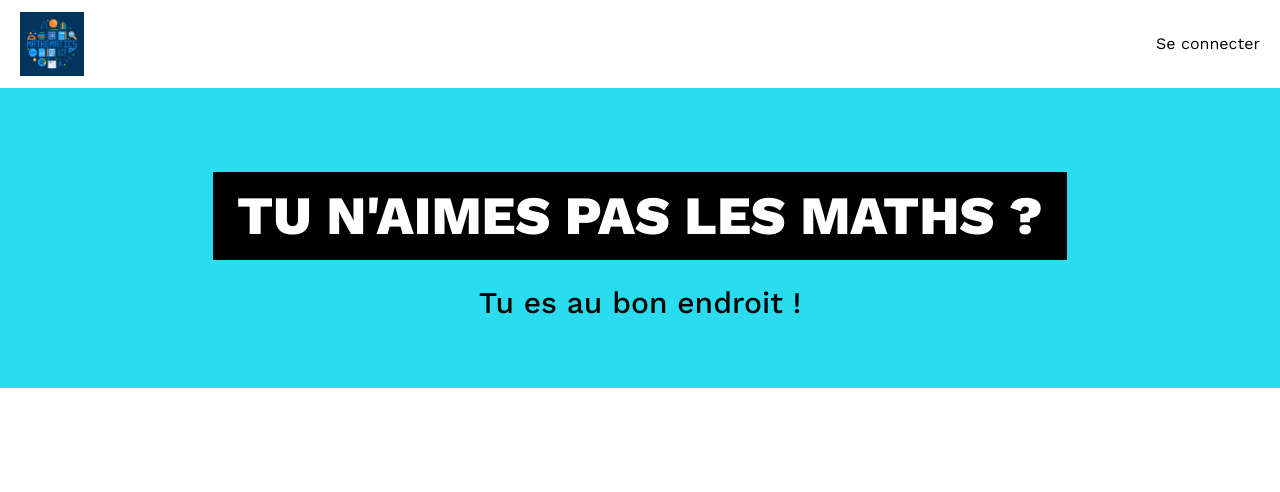
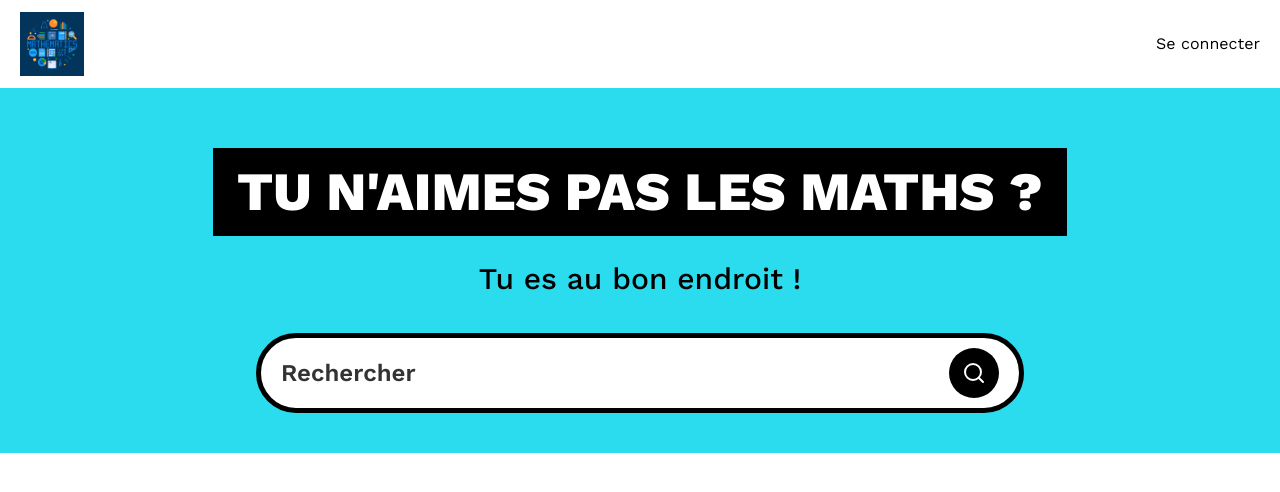
Before and after one commit to VinchC/next_type_tail, a Next.js app: page / in a window 1280 px wide. Shown: the top 492 px of the page. Built offline with nearby package versions, Linux system fonts and the light colour scheme; no server answers.

Commit message:
SearchForm and SearchFormReset components created to manager query

```diff
--- a/app/(root)/layout.tsx
+++ b/app/(root)/layout.tsx
@@ -1,4 +1,4 @@
-import Navbar from "../components/Navbar";
+import Navbar from "../../components/Navbar";
 
 export default function Layout({
   children,
--- a/app/(root)/page.tsx
+++ b/app/(root)/page.tsx
@@ -1,9 +1,18 @@
-export default function Home() {
+import SearchForm from "../../components/SearchForm";
+
+export default async function Home({
+  searchParams,
+}: {
+  searchParams: Promise<{ query?: string }>;
+}) {
+  const queryB = (await searchParams).query;
+
   return (
     <>
       <section className="blue_container">
         <h1 className="heading">Tu n&apos;aimes pas les maths ?</h1>
         <p className="sub-heading !max-w-3xl">Tu es au bon endroit !</p>
+        <SearchForm query={queryB} />
       </section>
     </>
   );
--- /dev/null
+++ b/components/SearchForm.tsx
@@ -0,0 +1,27 @@
+import Form from "next/form";
+import SearchFormReset from "./SearchFormReset";
+import { Search } from "lucide-react";
+
+const SearchForm = ({ query }: { query?: string }) => {
+  return (
+    <>
+      <Form action="/" scroll={false} className="search-form">
+        <input
+          name="query"
+          defaultValue={query}
+          className="search-input"
+          placeholder={"Rechercher"}
+        />
+
+        <div className="flex gap-2">
+          {query && <SearchFormReset />}
+          <button type="submit" className="search-btn text-white">
+            <Search className="size-6" />
+          </button>
+        </div>
+      </Form>
+    </>
+  );
+};
+
+export default SearchForm;
--- /dev/null
+++ b/components/SearchFormReset.tsx
@@ -0,0 +1,24 @@
+"use client";
+
+import { X } from "lucide-react";
+import Link from "next/link";
+
+const SearchFormReset = () => {
+  const reset = () => {
+    const form = document.querySelector(".search-form") as HTMLFormElement;
+
+    if (form) form.reset();
+  };
+
+  return (
+    <>
+      <button type="reset" onClick={reset}>
+        <Link href="/" className="search-btn text-white">
+          <X className="size-6" />
+        </Link>
+      </button>
+    </>
+  );
+};
+
+export default SearchFormReset;
--- /dev/null
+++ b/components/ui/button.tsx
@@ -0,0 +1,57 @@
+import * as React from "react"
+import { Slot } from "@radix-ui/react-slot"
+import { cva, type VariantProps } from "class-variance-authority"
+
+import { cn } from "@/lib/utils"
+
+const buttonVariants = cva(
+  "inline-flex items-center justify-center gap-2 whitespace-nowrap rounded-md text-sm font-medium transition-colors focus-visible:outline-none focus-visible:ring-1 focus-visible:ring-ring disabled:pointer-events-none disabled:opacity-50 [&_svg]:pointer-events-none [&_svg]:size-4 [&_svg]:shrink-0",
+  {
+    variants: {
+      variant: {
+        default:
+          "bg-primary text-primary-foreground shadow hover:bg-primary/90",
+        destructive:
+          "bg-destructive text-destructive-foreground shadow-sm hover:bg-destructive/90",
+        outline:
+          "border border-input bg-background shadow-sm hover:bg-accent hover:text-accent-foreground",
+        secondary:
+          "bg-secondary text-secondary-foreground shadow-sm hover:bg-secondary/80",
+        ghost: "hover:bg-accent hover:text-accent-foreground",
+        link: "text-primary underline-offset-4 hover:underline",
+      },
+      size: {
+        default: "h-9 px-4 py-2",
+        sm: "h-8 rounded-md px-3 text-xs",
+        lg: "h-10 rounded-md px-8",
+        icon: "h-9 w-9",
+      },
+    },
+    defaultVariants: {
+      variant: "default",
+      size: "default",
+    },
+  }
+)
+
+export interface ButtonProps
+  extends React.ButtonHTMLAttributes<HTMLButtonElement>,
+    VariantProps<typeof buttonVariants> {
+  asChild?: boolean
+}
+
+const Button = React.forwardRef<HTMLButtonElement, ButtonProps>(
+  ({ className, variant, size, asChild = false, ...props }, ref) => {
+    const Comp = asChild ? Slot : "button"
+    return (
+      <Comp
+        className={cn(buttonVariants({ variant, size, className }))}
+        ref={ref}
+        {...props}
+      />
+    )
+  }
+)
+Button.displayName = "Button"
+
+export { Button, buttonVariants }
--- a/package.json
+++ b/package.json
@@ -15,6 +15,7 @@
   },
   "dependencies": {
     "@radix-ui/react-icons": "^1.3.0",
+    "@radix-ui/react-slot": "^1.1.0",
     "@tailwindcss/typography": "^0.5.15",
     "class-variance-authority": "^0.7.0",
     "clsx": "^2.1.1",
```
Also changed, not shown: components/Navbar.tsx (renamed from app/components/Navbar.tsx), 2 other files (tests, documents, lock files or other folders).
